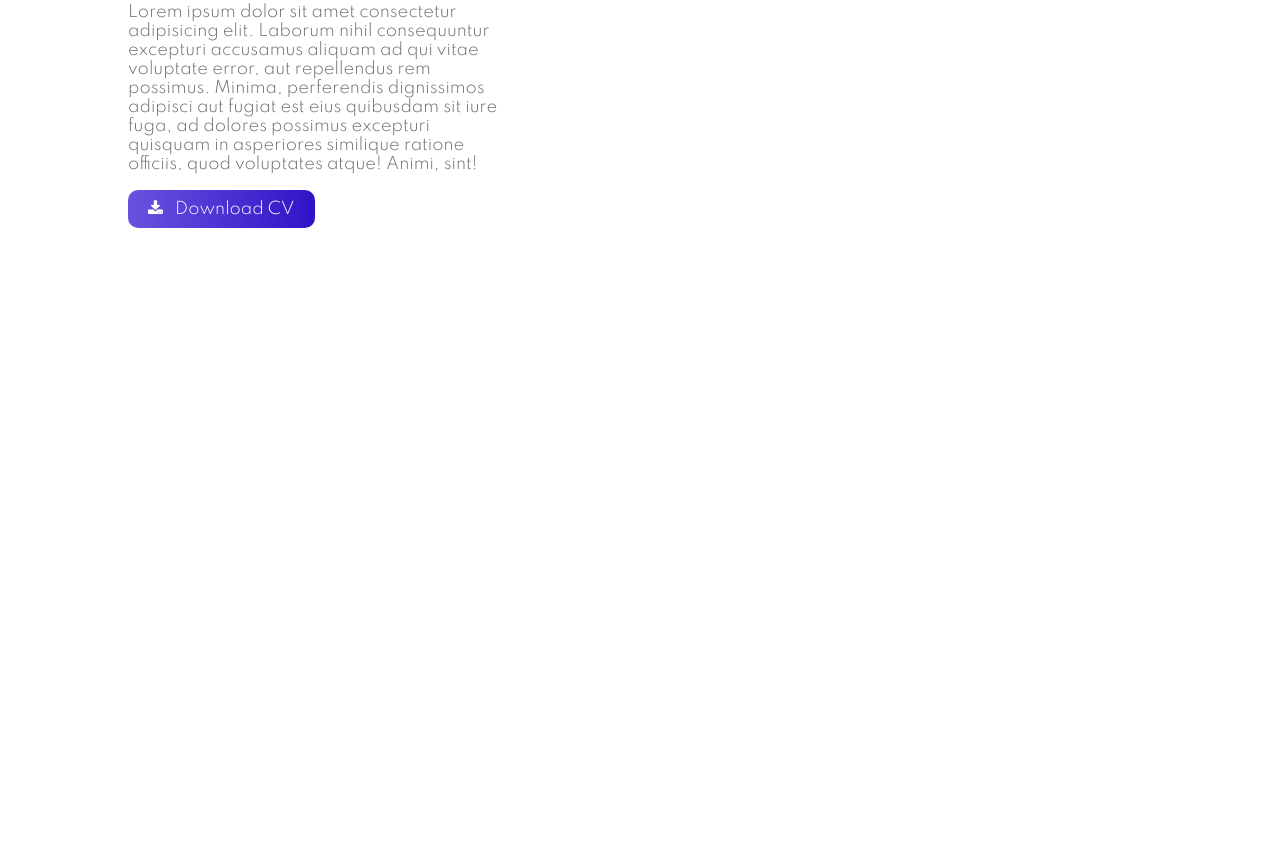
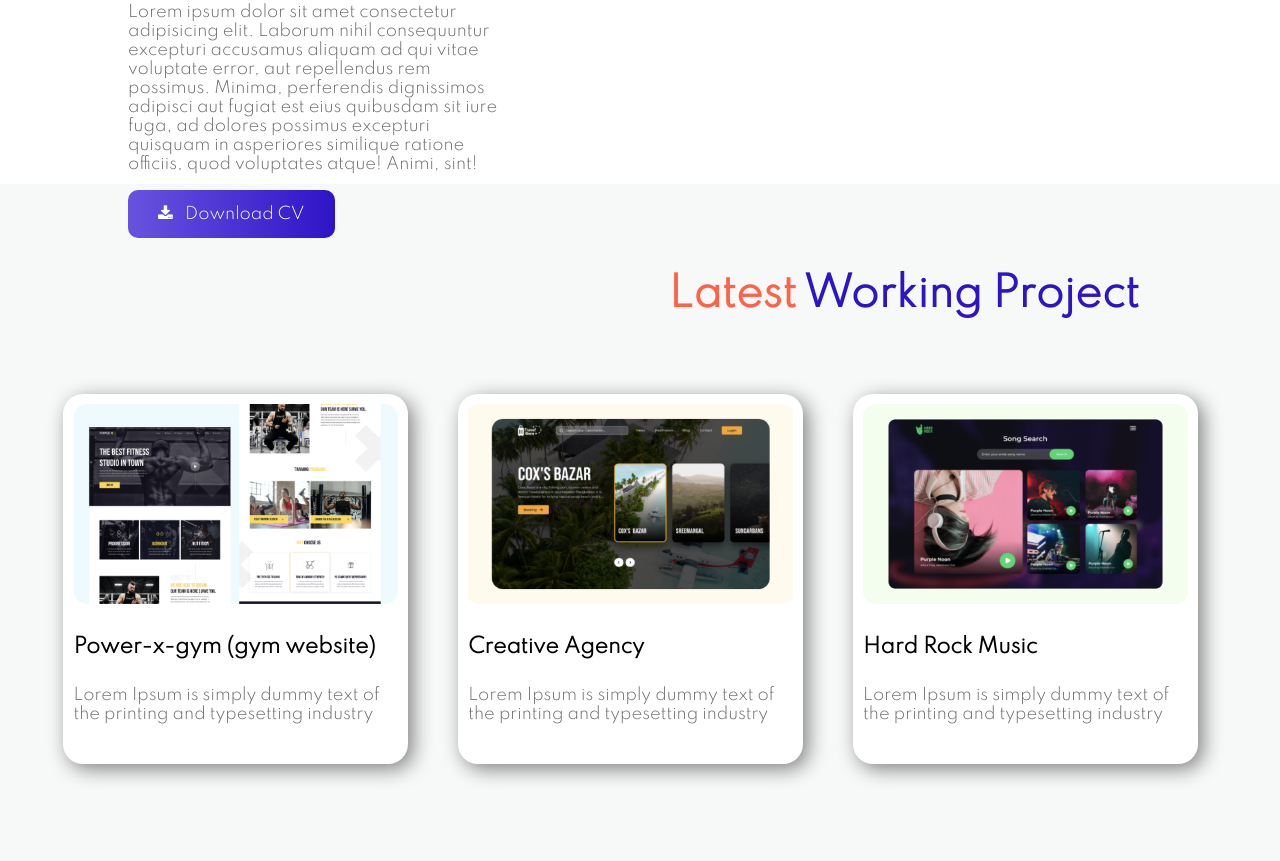
Before and after one commit to rayhan999/web-portfolio-PH_Assignment1, a plain HTML site: page index.html in a window 1280 px wide. Shown: the part 1016-1877 px from the top of the page. Before the commit the page ends 1299 px from the top, so only its background shows below. Drawn offline with Linux system fonts and the light colour scheme.

Commit message:
3rd part done

```diff
--- a/index.html
+++ b/index.html
@@ -55,6 +55,40 @@
     </section>
 
 
+    <!--------------- 3rd part ------------------>
+
+    <section class="third-part">
+
+        <div class="third-div">
+
+            <h3 class="third-title"> <span class="third-title-span">Latest </span>Working Project</h3>
+
+            <div class="box-model">
+                <img src="images/image 4.png" alt="">
+
+                <h4 class="box-title"> Power-x-gym (gym website)</h4>
+                <p>Lorem Ipsum is simply dummy text of the printing and typesetting industry</p>
+
+            </div>
+
+            <div class="box-model">
+                <img src="images/image 5.png" alt="">
+
+                <h4 class="box-title"> Creative Agency</h4>
+                <p>Lorem Ipsum is simply dummy text of the printing and typesetting industry</p>
+
+            </div>
+
+            <div class="box-model">
+                <img src="images/image 8.png" alt="">
+
+                <h4 class="box-title"> Hard Rock Music </h4>
+                <p>Lorem Ipsum is simply dummy text of the printing and typesetting industry</p>
+
+            </div>
+        </div>
+    </section>
+
 </body>
 
 </html>
--- a/style.css
+++ b/style.css
@@ -6,6 +6,11 @@ body{
 
 
 /* -------------------1st part---------------- */
+.second-part{
+    height: 1200px;
+    width: 100%;
+}
+
 .half-width{
     width: 30%;
     float: left;
@@ -34,7 +39,7 @@ body{
 
 p{
     color: dimgray;
-    padding-bottom: 10px;
+    padding-bottom: 15px;
 }
 
 .button{
@@ -42,12 +47,16 @@ p{
     color: white;
     text-decoration: none;
     margin-top: 10px;
-    padding: 10px 20px;
+    padding: 15px 30px;
     border-radius: 10px;
 
 }
 
 /* -------------------2nd part---------------- */
+.second-part{
+    height: 1200px;
+    width: 100%;
+}
 
 #image2{
     padding-left:0px;
@@ -57,3 +66,45 @@ p{
     font-weight: 700;
     font-size: 40px;
 }
+
+/* ----------------3rd part-------------------*/
+.third-div{
+
+    height: 600px;
+    background-color: rgb(247, 248, 248);
+    padding: 3%;
+}
+
+.third-title-span{
+    color:tomato;
+
+}
+.third-title{
+    padding: 10px;
+    color:  rgb(47, 20, 199);
+    font-weight: 700;
+    font-size: 40px;
+    text-align: center;
+}
+
+.box-model{
+    margin:25px ;
+    padding: 10px;
+    height: 350px;
+    width: 27%;
+    border-radius: 20px;
+    background-color: white;
+    box-shadow: 5px 5px 20px grey;
+    float: left;
+}
+
+.box-model img{
+
+    height: 200px;
+    width: 100%;
+}
+
+.box-title{
+    font-size: 20px;
+    font-weight:700 ;
+}
```
Also changed, not shown: images/image 4.png (added), images/image 5.png (added), images/image 8.png (added).
